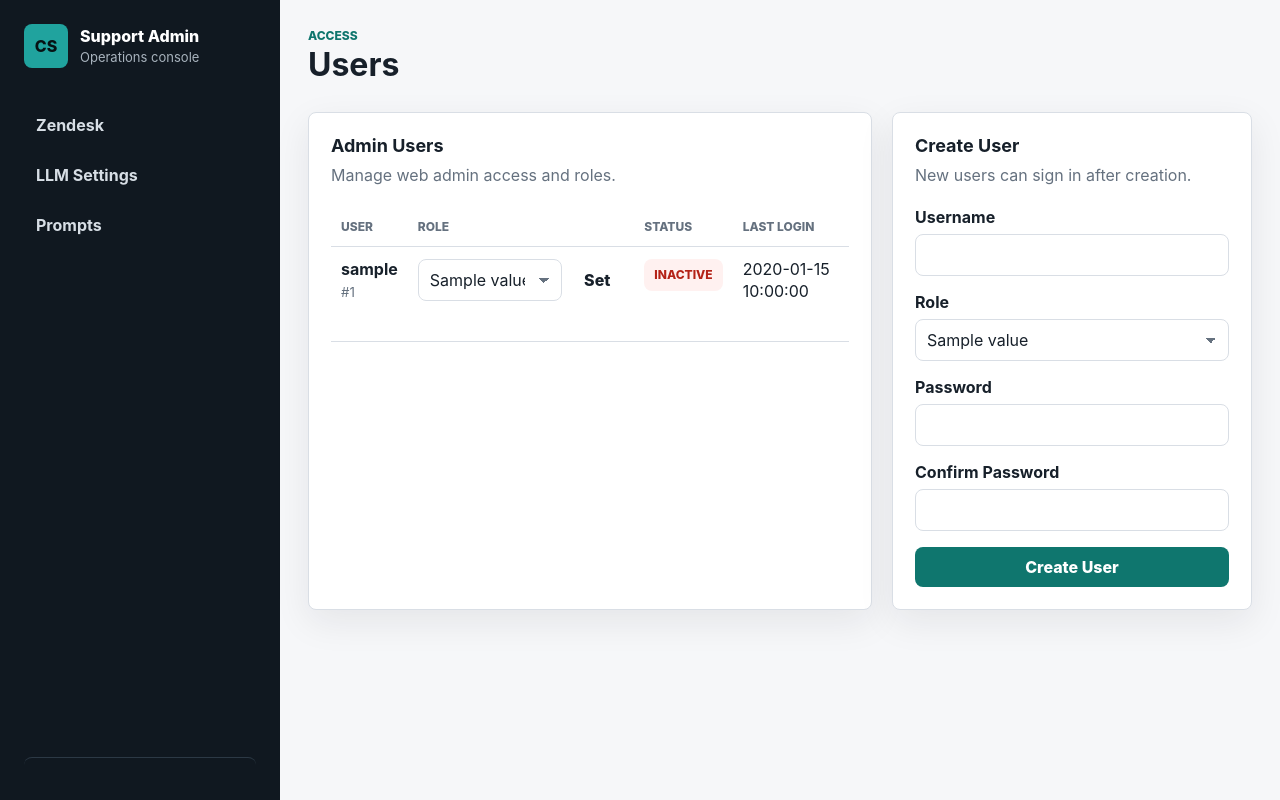
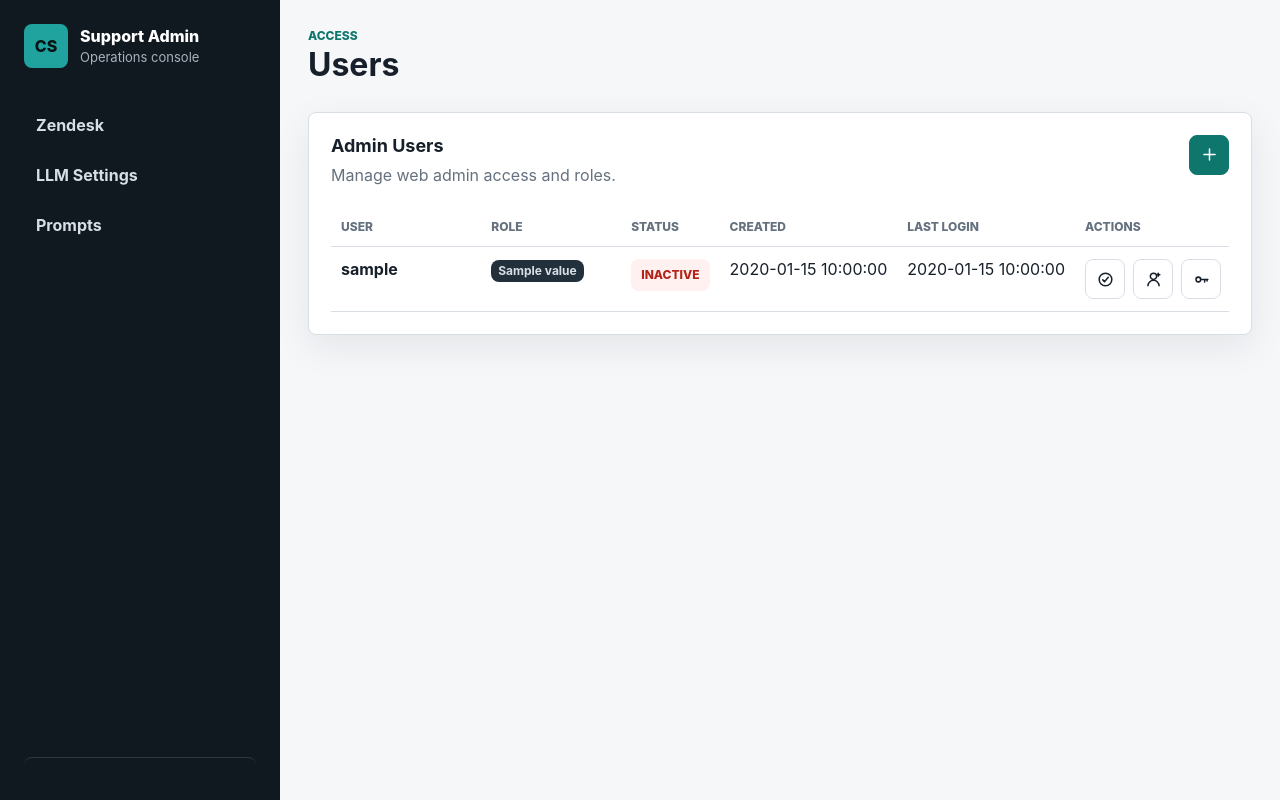
Before and after one commit to jendox/cs_ai, a FastAPI app: template src/web_admin/templates/users.html in a window 1280 px wide. Run offline with FastAPI, Linux system fonts and the light colour scheme; the template is opened without the code that fills it: most values are stand-ins (such as "Sample title", 1, 10 or a date in 2020); parts of the project's set-up code (start-up, migrations or seed data) failed here and were passed over.

Commit message:
Polish web admin users UI

```diff
--- a/src/web_admin/app.py
+++ b/src/web_admin/app.py
@@ -1,14 +1,23 @@
 from collections.abc import AsyncIterator
 from contextlib import asynccontextmanager
 
-from fastapi import FastAPI
+from fastapi import FastAPI, HTTPException, Request, status
+from fastapi.responses import RedirectResponse, Response
 from fastapi.staticfiles import StaticFiles
 
 from src.config import AppSettings
 from src.db.sa import Database
 from src.web_admin.bootstrap import bootstrap_superadmin
 from src.web_admin.routes import router
-from src.web_admin.templates import WEB_ADMIN_DIR
+from src.web_admin.templates import WEB_ADMIN_DIR, templates
+
+
+def _error_message(exc: HTTPException) -> str:
+    if exc.status_code == status.HTTP_403_FORBIDDEN:
+        return "You do not have permission to perform this action."
+    if isinstance(exc.detail, str):
+        return exc.detail
+    return "The request could not be completed."
 
 
 def create_app(settings: AppSettings) -> FastAPI:
@@ -22,6 +31,29 @@ def create_app(settings: AppSettings) -> FastAPI:
         title="CS Web Admin",
         lifespan=lifespan,
     )
+
+    @app.exception_handler(HTTPException)
+    async def http_exception_handler(request: Request, exc: HTTPException) -> Response:
+        if exc.status_code == status.HTTP_401_UNAUTHORIZED:
+            return RedirectResponse(
+                url="/admin/login",
+                status_code=status.HTTP_303_SEE_OTHER,
+            )
+
+        return templates.TemplateResponse(
+            request,
+            "error.html",
+            {
+                "active_page": None,
+                "current_user": None,
+                "csrf_token": None,
+                "flash": None,
+                "status_code": exc.status_code,
+                "message": _error_message(exc),
+            },
+            status_code=exc.status_code,
+        )
+
     app.include_router(router, prefix="/admin")
 
     app.mount(
--- a/src/web_admin/static/admin.css
+++ b/src/web_admin/static/admin.css
@@ -520,12 +538,6 @@ input[type="number"]::-webkit-inner-spin-button {
   min-width: 0;
 }
 
-.users-layout {
-  display: grid;
-  grid-template-columns: minmax(0, 1fr) minmax(300px, 360px);
-  gap: 20px;
-}
-
 .table-wrap {
   overflow-x: auto;
 }
@@ -533,7 +545,7 @@ input[type="number"]::-webkit-inner-spin-button {
 .data-table {
   width: 100%;
   border-collapse: collapse;
-  min-width: 780px;
+  min-width: 900px;
 }
 
 .data-table th,
@@ -565,14 +577,48 @@ input[type="number"]::-webkit-inner-spin-button {
   color: var(--muted);
 }
 
+.data-table .col-user {
+  width: 26%;
+}
+
+.data-table .col-role {
+  width: 150px;
+}
+
+.data-table .col-status {
+  width: 140px;
+}
+
+.data-table .col-created,
+.data-table .col-login {
+  width: 190px;
+  white-space: nowrap;
+}
+
+.data-table .col-actions {
+  width: 136px;
+}
+
 .table-role {
   width: fit-content;
+}
+
+.role-cell {
+  min-width: 120px;
 }
 
 .inline-form {
   display: flex;
   align-items: center;
   gap: 8px;
+}
+
+.role-form.inline-form {
+  display: none;
+}
+
+.role-form.inline-form.is-editing {
+  display: flex;
 }
 
 .inline-form select {
@@ -584,26 +630,11 @@ input[type="number"]::-webkit-inner-spin-button {
 }
 
 .table-actions {
-  display: grid;
+  display: flex;
+  align-items: center;
+  flex-wrap: wrap;
   gap: 8px;
-  min-width: 210px;
-}
-
-.reset-password summary {
-  width: fit-content;
-  color: var(--accent);
-  font-weight: 800;
-  cursor: pointer;
-}
-
-.reset-password-form {
-  display: grid;
-  gap: 8px;
-  margin-top: 10px;
-}
-
-.reset-password-form input {
-  min-width: 210px;
+  width: max-content;
 }
 
 .prompt-form {
--- a/src/web_admin/templates/users.html
+++ b/src/web_admin/templates/users.html
@@ -5,103 +5,153 @@
 {% block page_title %}Users{% endblock %}
 
 {% block content %}
-<div class="users-layout">
 <section class="panel">
   <div class="section-heading">
     <div>
       <h2>Admin Users</h2>
       <p>Manage web admin access and roles.</p>
     </div>
+    <button class="icon-button icon-button-primary" type="button" title="Create user" aria-label="Create user" data-dialog-open="create-user-dialog">
+      <svg aria-hidden="true" viewBox="0 0 24 24">
+        <path d="M12 5v14"></path>
+        <path d="M5 12h14"></path>
+      </svg>
+    </button>
   </div>
 
   <div class="table-wrap">
     <table class="data-table">
       <thead>
         <tr>
-            <th>User</th>
-            <th>Role</th>
-            <th>Status</th>
-            <th>Last Login</th>
-            <th>Actions</th>
+          <th class="col-user">User</th>
+          <th class="col-role">Role</th>
+          <th class="col-status">Status</th>
+          <th class="col-created">Created</th>
+          <th class="col-login">Last Login</th>
+          <th class="col-actions">Actions</th>
         </tr>
       </thead>
       <tbody>
         {% for item in users %}
           <tr>
-              <td>
+            <td class="col-user">
               <strong>{{ item.username }}</strong>
-                <small>#{{ item.id }}</small>
             </td>
-              <td>
-                {% if item.id == current_user.id or item.role.value == "superadmin" %}
-                  <span class="user-role table-role">{{ item.role.value }}</span>
-                  {% if item.id != current_user.id and item.role.value == "superadmin" %}
-                    <form class="inline-form role-downgrade" method="post" action="/admin/users/{{ item.id }}/role">
+            <td class="col-role">
+              <div class="role-cell">
+                <span class="user-role table-role" data-role-label>{{ item.role.value }}</span>
+                {% if item.id != current_user.id %}
+                  <form class="inline-form role-form" method="post" action="/admin/users/{{ item.id }}/role" data-role-form>
                     <input type="hidden" name="csrf_token" value="{{ csrf_token }}">
-                      <select name="role" aria-label="New role for {{ item.username }}" required>
-                        <option value="" selected>Change to...</option>
-                        {% for role in allowed_roles %}
-                          <option value="{{ role.value }}">{{ role.value }}</option>
-                        {% endfor %}
-                      </select>
-                      <button class="button button-secondary" type="submit">Set</button>
-                    </form>
-                  {% endif %}
-                {% else %}
-                  <form class="inline-form" method="post" action="/admin/users/{{ item.id }}/role">
-                    <input type="hidden" name="csrf_token" value="{{ csrf_token }}">
-                    <select name="role" aria-label="Role for {{ item.username }}">
-                      {% if item.role.value == "superadmin" %}
-                        <option value="superadmin" selected disabled>superadmin</option>
-                      {% endif %}
+                    <select name="role" aria-label="Role for {{ item.username }}" disabled data-role-select>
                       {% for role in allowed_roles %}
                         <option value="{{ role.value }}" {% if item.role == role %}selected{% endif %}>
                           {{ role.value }}
                         </option>
                       {% endfor %}
                     </select>
-                    <button class="button button-secondary" type="submit">Set</button>
                   </form>
                 {% endif %}
+              </div>
             </td>
-              <td>
+            <td class="col-status">
               {% if item.is_active %}
                 <span class="status-pill internal">active</span>
               {% else %}
                 <span class="status-pill public">inactive</span>
               {% endif %}
             </td>
-              <td>{{ item.last_login_at.strftime("%Y-%m-%d %H:%M:%S") if item.last_login_at else "-" }}</td>
-              <td>
+            <td class="col-created">{{ item.created_at.strftime("%Y-%m-%d %H:%M:%S") if item.created_at else "-" }}</td>
+            <td class="col-login">{{ item.last_login_at.strftime("%Y-%m-%d %H:%M:%S") if item.last_login_at else "-" }}</td>
+            <td class="col-actions">
               <div class="table-actions">
                 <form method="post" action="/admin/users/{{ item.id }}/active">
                   <input type="hidden" name="csrf_token" value="{{ csrf_token }}">
                   {% if item.is_active %}
                     <input type="hidden" name="is_active" value="false">
-                      <button class="button button-secondary" type="submit" {% if item.id == current_user.id %}disabled{% endif %}>
-                        Disable
+                    <button
+                      class="icon-button"
+                      type="submit"
+                      title="Disable user"
+                      aria-label="Disable {{ item.username }}"
+                      {% if item.id == current_user.id %}disabled{% endif %}
+                    >
+                      <svg aria-hidden="true" viewBox="0 0 24 24">
+                        <circle cx="12" cy="12" r="8"></circle>
+                        <path d="m7 7 10 10"></path>
+                      </svg>
                     </button>
                   {% else %}
                     <input type="hidden" name="is_active" value="true">
-                      <button class="button button-secondary" type="submit">Enable</button>
+                    <button class="icon-button" type="submit" title="Enable user" aria-label="Enable {{ item.username }}">
+                      <svg aria-hidden="true" viewBox="0 0 24 24">
+                        <circle cx="12" cy="12" r="8"></circle>
+                        <path d="m8.5 12.5 2.2 2.2 4.8-5.4"></path>
+                      </svg>
+                    </button>
                   {% endif %}
                 </form>
-                  <details class="reset-password">
-                    <summary>Reset password</summary>
-                    <form class="reset-password-form" method="post" action="/admin/users/{{ item.id }}/password">
+                {% if item.id != current_user.id %}
+                  <button
+                    class="icon-button"
+                    type="button"
+                    title="Edit role"
+                    aria-label="Edit role for {{ item.username }}"
+                    data-role-toggle
+                  >
+                    <svg aria-hidden="true" viewBox="0 0 24 24">
+                      <circle cx="12" cy="8" r="4"></circle>
+                      <path d="M5 20a7 7 0 0 1 14 0"></path>
+                      <path d="M18 4v4"></path>
+                      <path d="M16 6h4"></path>
+                    </svg>
+                  </button>
+                {% endif %}
+                <button
+                  class="icon-button"
+                  type="button"
+                  title="Reset password"
+                  aria-label="Reset password for {{ item.username }}"
+                  data-dialog-open="reset-password-{{ item.id }}"
+                >
+                  <svg aria-hidden="true" viewBox="0 0 24 24">
+                    <circle cx="8" cy="12" r="3"></circle>
+                    <path d="M11 12h9"></path>
+                    <path d="M16 12v3"></path>
+                    <path d="M19 12v2"></path>
+                  </svg>
+                </button>
+              </div>
+
+              <dialog class="modal" id="reset-password-{{ item.id }}">
+                <div class="modal-panel">
+                  <div class="modal-heading">
+                    <div>
+                      <h2>Reset Password</h2>
+                      <p>{{ item.username }}</p>
+                    </div>
+                    <button class="icon-button" type="button" title="Close" aria-label="Close" data-dialog-close>
+                      <svg aria-hidden="true" viewBox="0 0 24 24">
+                        <path d="m6 6 12 12"></path>
+                        <path d="m18 6-12 12"></path>
+                      </svg>
+                    </button>
+                  </div>
+
+                  <form class="form" method="post" action="/admin/users/{{ item.id }}/password">
                     <input type="hidden" name="csrf_token" value="{{ csrf_token }}">
-                      <input name="password" type="password" placeholder="New password" autocomplete="new-password" required>
-                      <input
-                        name="password_confirm"
-                        type="password"
-                        placeholder="Confirm password"
-                        autocomplete="new-password"
-                        required
-                      >
-                      <button class="button button-primary" type="submit">Update</button>
+                    <label class="field">
+                      <span>New Password</span>
+                      <input name="password" type="password" minlength="8" autocomplete="new-password" required>
+                    </label>
+                    <label class="field">
+                      <span>Confirm Password</span>
+                      <input name="password_confirm" type="password" minlength="8" autocomplete="new-password" required>
+                    </label>
+                    <button class="button button-primary" type="submit">Update Password</button>
                   </form>
-                  </details>
                 </div>
+              </dialog>
             </td>
           </tr>
         {% endfor %}
@@ -110,12 +160,19 @@
   </div>
 </section>
 
-  <section class="panel">
-    <div class="section-heading">
+<dialog class="modal" id="create-user-dialog">
+  <div class="modal-panel">
+    <div class="modal-heading">
       <div>
         <h2>Create User</h2>
         <p>New users can sign in after creation.</p>
       </div>
+      <button class="icon-button" type="button" title="Close" aria-label="Close" data-dialog-close>
+        <svg aria-hidden="true" viewBox="0 0 24 24">
+          <path d="m6 6 12 12"></path>
+          <path d="m18 6-12 12"></path>
+        </svg>
+      </button>
     </div>
 
     <form class="form" method="post" action="/admin/users">
@@ -147,6 +204,51 @@
 
       <button class="button button-primary" type="submit">Create User</button>
     </form>
-  </section>
   </div>
+</dialog>
+
+<script>
+  (() => {
+    document.querySelectorAll("[data-dialog-open]").forEach((button) => {
+      button.addEventListener("click", () => {
+        const dialog = document.getElementById(button.dataset.dialogOpen);
+        if (dialog && "showModal" in dialog) {
+          dialog.showModal();
+        }
+      });
+    });
+
+    document.querySelectorAll("[data-dialog-close]").forEach((button) => {
+      button.addEventListener("click", () => {
+        button.closest("dialog")?.close();
+      });
+    });
+
+    document.querySelectorAll("[data-role-toggle]").forEach((button) => {
+      button.addEventListener("click", () => {
+        const row = button.closest("tr");
+        const form = row?.querySelector("[data-role-form]");
+        const select = row?.querySelector("[data-role-select]");
+        const label = row?.querySelector("[data-role-label]");
+
+        if (!form || !select || !label) {
+          return;
+        }
+
+        if (form.classList.contains("is-editing")) {
+          form.requestSubmit();
+          return;
+        }
+
+        form.classList.add("is-editing");
+        select.disabled = false;
+        label.hidden = true;
+        select.focus();
+        button.title = "Save role";
+        button.setAttribute("aria-label", button.getAttribute("aria-label")?.replace("Edit", "Save") || "Save role");
+        button.classList.add("icon-button-primary");
+      });
+    });
+  })();
+</script>
 {% endblock %}
```
Also changed, not shown: other parts of src/web_admin/static/admin.css (+53 -4 lines), src/web_admin/templates/error.html (added, +13 -0 lines). Lines whose indentation alone changed are shown as unchanged.
